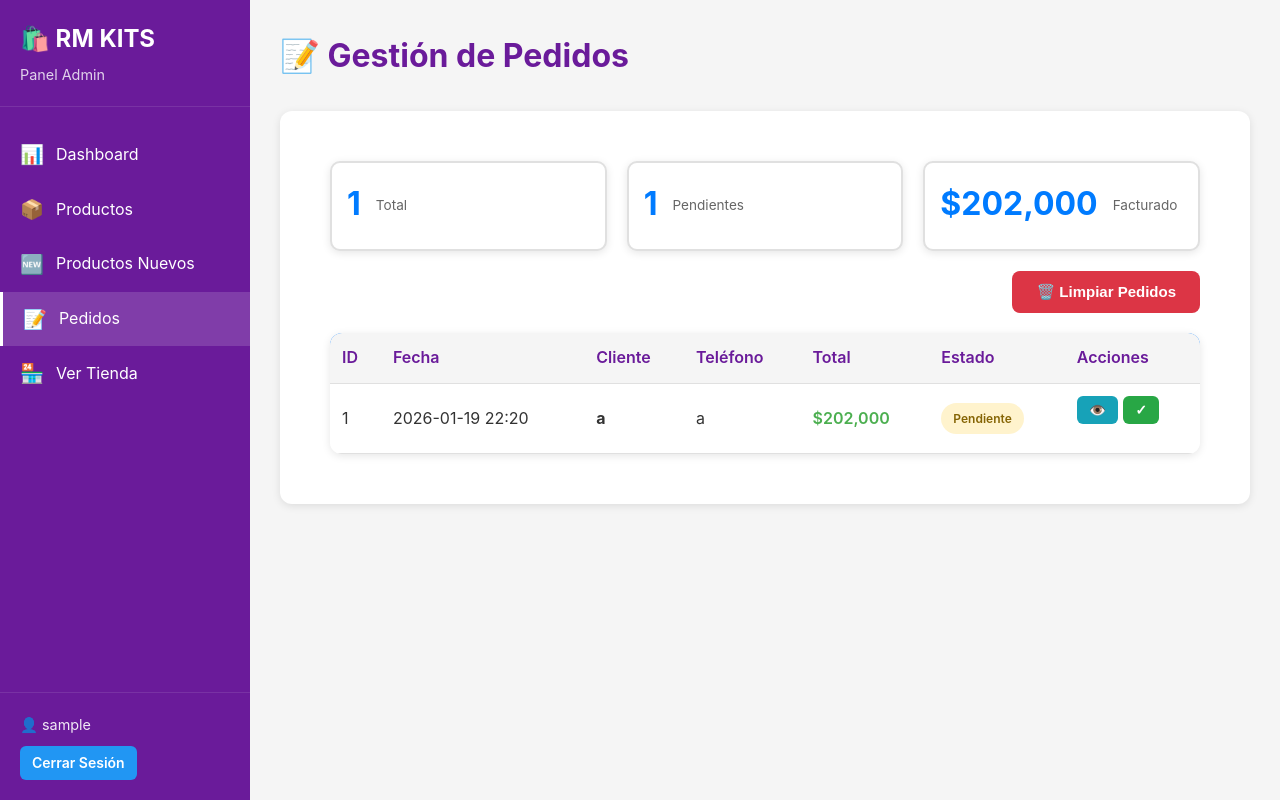
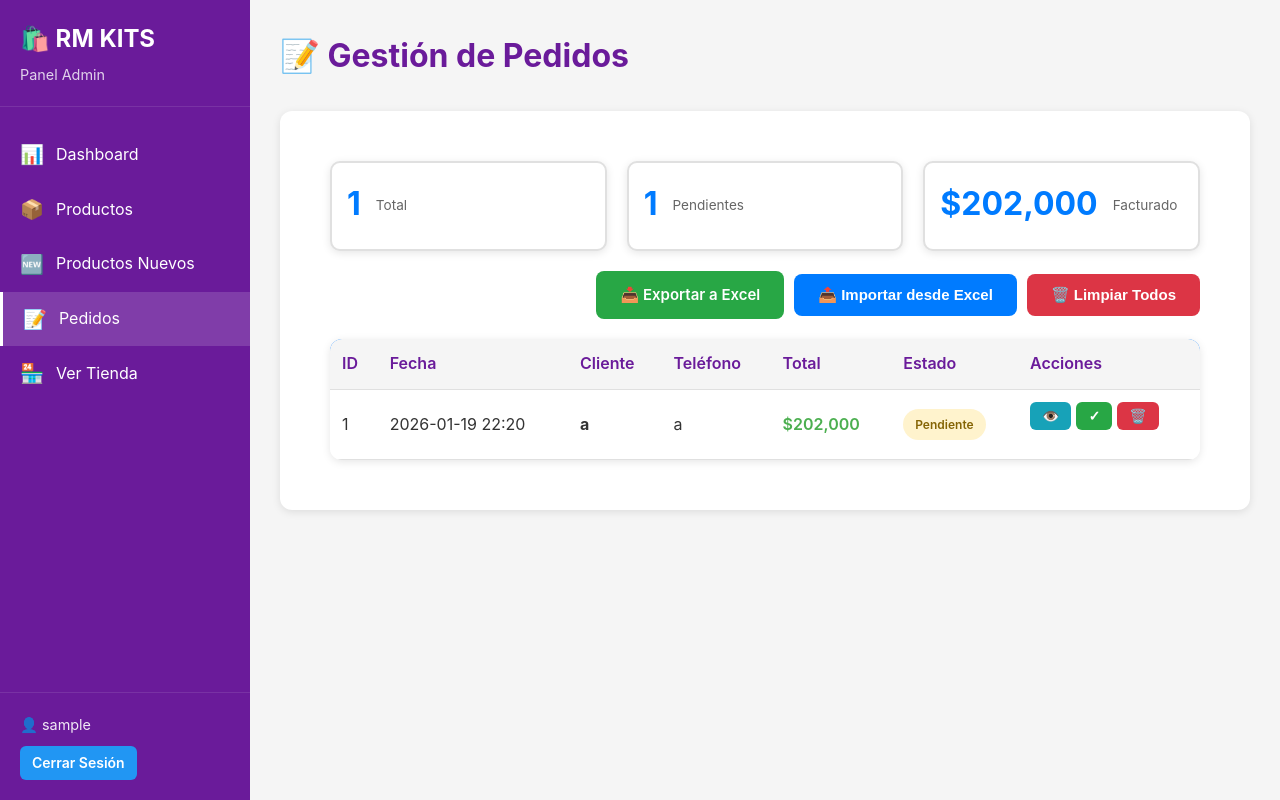
Before and after one commit to lulikatzz/rmkits, a Flask app: page /admin/pedidos in a window 1280 px wide. Run offline with Flask 3, Linux system fonts and the light colour scheme; the visitor is signed in with stand-in values (Sample User, id 1); data comes from the database, SQL or seed files in the repository; both versions use the stored data as it was after the commit; some libraries are stand-ins or nearby versions.

Commit message:
arreglo ios

```diff
--- a/app.py
+++ b/app.py
@@ -8,6 +8,7 @@ import sqlite3
 import urllib.parse
 import logging
 import os
+import json
 from contextlib import contextmanager
 from functools import wraps
 from datetime import datetime
@@ -538,6 +539,269 @@ def admin_pedidos():
         return redirect(url_for('admin_dashboard'))
 
 
+@app.route("/admin/pedidos/exportar")
+@login_required
+def admin_exportar_pedidos():
+    """Exportar pedidos a Excel"""
+    try:
+        with get_db_connection() as conn:
+            cursor = conn.cursor()
+            cursor.execute("SELECT * FROM pedido ORDER BY fecha DESC")
+            pedidos = [dict(row) for row in cursor.fetchall()]
+
+        # Crear archivo Excel
+        wb = Workbook()
+        ws = wb.active
+        ws.title = "Pedidos"
+
+        # Estilos
+        header_fill = PatternFill(start_color="6a1b9a", end_color="6a1b9a", fill_type="solid")
+        header_font = Font(color="FFFFFF", bold=True, size=12)
+        header_alignment = Alignment(horizontal="center", vertical="center")
+
+        # Encabezados
+        headers = [
+            "ID", "Fecha", "Cliente", "CUIT", "Teléfono", "Email",
+            "Método Entrega", "Dirección Envío", "Localidad", "Provincia",
+            "CP", "Destinatario", "Referencias", "Total", "Estado"
+        ]
+
+        for col_num, header in enumerate(headers, 1):
+            cell = ws.cell(row=1, column=col_num)
+            cell.value = header
+            cell.fill = header_fill
+            cell.font = header_font
+            cell.alignment = header_alignment
+
+        # Datos
+        for row_num, pedido in enumerate(pedidos, 2):
+            ws.cell(row=row_num, column=1, value=pedido.get('id', ''))
+
+            # Formatear fecha
+            fecha = pedido.get('fecha', '')
+            if fecha:
+                try:
+                    fecha_obj = datetime.strptime(fecha, '%Y-%m-%d %H:%M:%S')
+                    fecha = fecha_obj.strftime('%d/%m/%Y %H:%M')
+                except:
+                    pass
+            ws.cell(row=row_num, column=2, value=fecha)
+
+            ws.cell(row=row_num, column=3, value=pedido.get('cliente_nombre', ''))
+            ws.cell(row=row_num, column=4, value=pedido.get('cliente_cuit', ''))
+            ws.cell(row=row_num, column=5, value=pedido.get('cliente_telefono', ''))
+            ws.cell(row=row_num, column=6, value=pedido.get('cliente_email', ''))
+            ws.cell(row=row_num, column=7, value=pedido.get('metodo_entrega', ''))
+            ws.cell(row=row_num, column=8, value=pedido.get('envio_direccion', ''))
+            ws.cell(row=row_num, column=9, value=pedido.get('envio_localidad', ''))
+            ws.cell(row=row_num, column=10, value=pedido.get('envio_provincia', ''))
+            ws.cell(row=row_num, column=11, value=pedido.get('envio_cp', ''))
+            ws.cell(row=row_num, column=12, value=pedido.get('envio_nombre_destinatario', ''))
+            ws.cell(row=row_num, column=13, value=pedido.get('envio_referencias', ''))
+
+            # Total como número
+            total = pedido.get('total', 0)
+            ws.cell(row=row_num, column=14, value=total)
+
+            ws.cell(row=row_num, column=15, value=pedido.get('estado', 'pendiente'))
+
+        # Ajustar ancho de columnas
+        ws.column_dimensions['A'].width = 8
+        ws.column_dimensions['B'].width = 18
+        ws.column_dimensions['C'].width = 25
+        ws.column_dimensions['D'].width = 15
+        ws.column_dimensions['E'].width = 15
+        ws.column_dimensions['F'].width = 30
+        ws.column_dimensions['G'].width = 15
+        ws.column_dimensions['H'].width = 35
+        ws.column_dimensions['I'].width = 20
+        ws.column_dimensions['J'].width = 15
+        ws.column_dimensions['K'].width = 10
+        ws.column_dimensions['L'].width = 25
+        ws.column_dimensions['M'].width = 30
+        ws.column_dimensions['N'].width = 12
+        ws.column_dimensions['O'].width = 12
+
+        # Crear una segunda hoja con detalles de productos
+        ws_detalle = wb.create_sheet(title="Detalle Productos")
+
+        # Encabezados para la hoja de detalles
+        detail_headers = ["Pedido ID", "Fecha", "Cliente", "Código", "Producto", "Cantidad", "Precio Unit.", "Subtotal"]
+        for col_num, header in enumerate(detail_headers, 1):
+            cell = ws_detalle.cell(row=1, column=col_num)
+            cell.value = header
+            cell.fill = header_fill
+            cell.font = header_font
+            cell.alignment = header_alignment
+
+        # Agregar detalles de productos
+        detail_row = 2
+        for pedido in pedidos:
+            try:
+                import json
+                productos = json.loads(pedido.get('productos', '[]'))
+                for prod in productos:
+                    ws_detalle.cell(row=detail_row, column=1, value=pedido.get('id', ''))
+
+                    # Fecha
+                    fecha = pedido.get('fecha', '')
+                    if fecha:
+                        try:
+                            fecha_obj = datetime.strptime(fecha, '%Y-%m-%d %H:%M:%S')
+                            fecha = fecha_obj.strftime('%d/%m/%Y')
+                        except:
+                            pass
+                    ws_detalle.cell(row=detail_row, column=2, value=fecha)
+
+                    ws_detalle.cell(row=detail_row, column=3, value=pedido.get('cliente_nombre', ''))
+                    ws_detalle.cell(row=detail_row, column=4, value=prod.get('codigo', ''))
+                    ws_detalle.cell(row=detail_row, column=5, value=prod.get('titulo', ''))
+                    ws_detalle.cell(row=detail_row, column=6, value=prod.get('cantidad', 0))
+                    ws_detalle.cell(row=detail_row, column=7, value=prod.get('precio', 0))
+                    ws_detalle.cell(row=detail_row, column=8, value=prod.get('cantidad', 0) * prod.get('precio', 0))
+                    detail_row += 1
+            except:
+                pass
+
+        # Ajustar ancho de columnas de detalle
+        ws_detalle.column_dimensions['A'].width = 10
+        ws_detalle.column_dimensions['B'].width = 12
+        ws_detalle.column_dimensions['C'].width = 25
+        ws_detalle.column_dimensions['D'].width = 12
+        ws_detalle.column_dimensions['E'].width = 40
+        ws_detalle.column_dimensions['F'].width = 10
+        ws_detalle.column_dimensions['G'].width = 12
+        ws_detalle.column_dimensions['H'].width = 12
+
+        # Guardar en memoria
+        output = BytesIO()
+        wb.save(output)
+        output.seek(0)
+
+        # Generar nombre de archivo con fecha
+        fecha_actual = datetime.now().strftime('%Y%m%d_%H%M%S')
+        filename = f"pedidos_rmkits_{fecha_actual}.xlsx"
+
+        return send_file(
+            output,
+            mimetype='application/vnd.openxmlformats-officedocument.spreadsheetml.sheet',
+            as_attachment=True,
+            download_name=filename
+        )
+
+    except Exception as e:
+        logger.error(f"Error al exportar pedidos: {e}")
+        flash('Error al exportar pedidos', 'error')
+        return redirect(url_for('admin_pedidos'))
+
+
+@app.route("/admin/pedido/<int:id>/eliminar", methods=["POST"])
+@login_required
+def admin_eliminar_pedido(id):
+    """Eliminar un pedido individual"""
+    try:
+        with get_db_connection() as conn:
+            cursor = conn.cursor()
+            cursor.execute("DELETE FROM pedido WHERE id = ?", (id,))
+            conn.commit()
+
+            if cursor.rowcount > 0:
+                return jsonify({'success': True})
+            else:
+                return jsonify({'success': False, 'error': 'Pedido no encontrado'}), 404
+    except Exception as e:
+        logger.error(f"Error al eliminar pedido: {e}")
+        return jsonify({'success': False, 'error': str(e)}), 500
+
+
+@app.route("/admin/pedidos/importar", methods=["POST"])
+@login_required
+def admin_importar_pedidos():
+    """Importar pedidos desde archivo Excel"""
+    try:
+        if 'archivo' not in request.files:
+            flash('No se seleccionó archivo', 'error')
+            return redirect(url_for('admin_pedidos'))
+
+        file = request.files['archivo']
+        if file.filename == '':
+            flash('No se seleccionó archivo', 'error')
+            return redirect(url_for('admin_pedidos'))
+
+        if not file.filename.endswith(('.xlsx', '.xls')):
+            flash('El archivo debe ser Excel (.xlsx o .xls)', 'error')
+            return redirect(url_for('admin_pedidos'))
+
+        # Leer archivo Excel
+        wb = load_workbook(file)
+        ws = wb.active
+
+        pedidos_importados = 0
+
+        with get_db_connection() as conn:
+            cursor = conn.cursor()
+
+            # Leer desde la fila 2 (la 1 son encabezados)
+            for row in ws.iter_rows(min_row=2, values_only=True):
+                # Verificar que la fila tenga datos
+                if not row[0]:  # Si no hay ID, saltar
+                    continue
+
+                # Extraer datos de la fila
+                # [ID, Fecha, Cliente, CUIT, Teléfono, Email, Método Entrega, Dirección Envío,
+                #  Localidad, Provincia, CP, Destinatario, Referencias, Total, Estado]
+
+                fecha_str = row[1] if row[1] else datetime.now().strftime('%Y-%m-%d %H:%M:%S')
+                if isinstance(fecha_str, datetime):
+                    fecha_str = fecha_str.strftime('%Y-%m-%d %H:%M:%S')
+                elif isinstance(fecha_str, str):
+                    # Intentar parsear si es string en formato dd/mm/yyyy
+                    try:
+                        fecha_obj = datetime.strptime(fecha_str, '%d/%m/%Y %H:%M')
+                        fecha_str = fecha_obj.strftime('%Y-%m-%d %H:%M:%S')
+                    except:
+                        try:
+                            fecha_obj = datetime.strptime(fecha_str, '%d/%m/%Y')
+                            fecha_str = fecha_obj.strftime('%Y-%m-%d %H:%M:%S')
+                        except:
+                            fecha_str = datetime.now().strftime('%Y-%m-%d %H:%M:%S')
+
+                cursor.execute("""
+                    INSERT INTO pedido (fecha, cliente_nombre, cliente_cuit, cliente_telefono,
+                                       cliente_email, metodo_entrega, envio_direccion, envio_localidad,
+                                       envio_provincia, envio_cp, envio_nombre_destinatario,
+                                       envio_referencias, productos, total, estado)
+                    VALUES (?, ?, ?, ?, ?, ?, ?, ?, ?, ?, ?, ?, ?, ?, ?)
+                """, (
+                    fecha_str,
+                    row[2] if row[2] else '',  # cliente_nombre
+                    row[3] if row[3] else '',  # cliente_cuit
+                    row[4] if row[4] else '',  # cliente_telefono
+                    row[5] if row[5] else '',  # cliente_email
+                    row[6] if row[6] else 'retiro',  # metodo_entrega
+                    row[7] if row[7] else '',  # envio_direccion
+                    row[8] if row[8] else '',  # envio_localidad
+                    row[9] if row[9] else '',  # envio_provincia
+                    row[10] if row[10] else '',  # envio_cp
+                    row[11] if row[11] else '',  # envio_nombre_destinatario
+                    row[12] if row[12] else '',  # envio_referencias
+                    '[]',  # productos vacío por defecto
+                    row[13] if row[13] else 0,  # total
+                    row[14] if row[14] else 'pendiente'  # estado
+                ))
+                pedidos_importados += 1
+
+            conn.commit()
+
+        flash(f'✅ {pedidos_importados} pedido(s) importado(s) correctamente', 'success')
+        return redirect(url_for('admin_pedidos'))
+
+    except Exception as e:
+        logger.error(f"Error al importar pedidos: {e}")
+        flash(f'Error al importar pedidos: {str(e)}', 'error')
+        return redirect(url_for('admin_pedidos'))
+
+
 @app.route("/admin/pedido/<int:id>/estado", methods=["POST"])
 @login_required
 def admin_pedido_estado(id):
@@ -546,7 +810,7 @@ def admin_pedido_estado(id):
         data = request.get_json()
         nuevo_estado = data.get('estado')
 
-        estados_validos = ['pendiente', 'procesando', 'completado', 'cancelado']
+        estados_validos = ['pendiente', 'recibido', 'confirmado', 'preparando', 'enviado', 'en-transito', 'entregado', 'pagado', 'completado', 'cancelado']
         if nuevo_estado not in estados_validos:
             return jsonify({'success': False, 'error': 'Estado inválido'}), 400
 
--- a/templates/admin/pedidos.html
+++ b/templates/admin/pedidos.html
@@ -2,6 +2,10 @@
 
 {% block title %}Pedidos{% endblock %}
 {% block page_title %}📝 Gestión de Pedidos{% endblock %}
+
+{% block extra_css %}
+<link rel="stylesheet" href="https://cdn.jsdelivr.net/npm/sweetalert2@11/dist/sweetalert2.min.css">
+{% endblock %}
 
 {% block content %}
 <div class="pedidos-container">
@@ -21,12 +25,28 @@
     </div>
   </div>
 
+  <div class="actions-bar">
     {% if pedidos|length > 0 %}
-  <div class="actions-bar">
+    <a href="{{ url_for('admin_exportar_pedidos') }}" class="btn-success-mobile" style="text-decoration: none;">
+      📥 Exportar a Excel
+    </a>
+    {% endif %}
+    <button onclick="document.getElementById('importarExcel').click()" class="btn-primary-mobile">
+      📤 Importar desde Excel
+    </button>
+    {% if pedidos|length > 0 %}
     <button onclick="limpiarPedidos()" class="btn-danger-mobile">
-      🗑️ Limpiar Pedidos
+      🗑️ Limpiar Todos
     </button>
+    {% endif %}
   </div>
+
+  <!-- Input oculto para importar archivo -->
+  <form id="formImportar" action="{{ url_for('admin_importar_pedidos') }}" method="POST" enctype="multipart/form-data" style="display: none;">
+    <input type="file" id="importarExcel" name="archivo" accept=".xlsx,.xls" onchange="confirmarImportar()">
+  </form>
+
+  {% if pedidos|length > 0 %}
 
   <!-- Vista Desktop: Tabla -->
   <div class="desktop-view">
@@ -62,6 +82,9 @@
               </button>
               <button onclick="cambiarEstado({{ pedido.id }}, '{{ pedido.estado }}')" class="btn btn-sm btn-success" title="Cambiar estado">
                 ✓
+              </button>
+              <button onclick="eliminarPedido({{ pedido.id }})" class="btn btn-sm btn-danger" title="Eliminar">
+                🗑️
               </button>
             </td>
           </tr>
@@ -110,6 +133,9 @@
         </button>
         <button onclick="cambiarEstado({{ pedido.id }}, '{{ pedido.estado }}')" class="btn-action btn-success">
           ✓ Estado
+        </button>
+        <button onclick="eliminarPedido({{ pedido.id }})" class="btn-action btn-danger">
+          🗑️ Eliminar
         </button>
       </div>
     </div>
@@ -211,11 +237,63 @@ function cerrarModal() {
 }
 
 function cambiarEstado(id, estadoActual) {
-  const estados = ['pendiente', 'procesando', 'completado', 'cancelado'];
-  const estadoActualIndex = estados.indexOf(estadoActual);
-  const nuevoEstado = estados[(estadoActualIndex + 1) % estados.length];
+  const estados = [
+    { value: 'pendiente', label: '⏳ Pendiente', color: '#ffc107' },
+    { value: 'recibido', label: '📨 Recibido', color: '#17a2b8' },
+    { value: 'confirmado', label: '✅ Confirmado', color: '#20c997' },
+    { value: 'preparando', label: '📦 Preparando', color: '#6f42c1' },
+    { value: 'enviado', label: '🚚 Enviado', color: '#fd7e14' },
+    { value: 'en-transito', label: '🛣️ En Tránsito', color: '#0dcaf0' },
+    { value: 'entregado', label: '🏠 Entregado', color: '#198754' },
+    { value: 'pagado', label: '💰 Pagado', color: '#28a745' },
+    { value: 'completado', label: '✔️ Completado', color: '#28a745' },
+    { value: 'cancelado', label: '❌ Cancelado', color: '#dc3545' }
+  ];
 
-  if (confirm(`¿Cambiar estado a "${nuevoEstado}"?`)) {
+  // Crear modal con selector de estados
+  let html = '<div style="text-align: left; padding: 20px;">';
+  html += '<h3 style="margin-bottom: 20px; color: #333;">Selecciona el nuevo estado:</h3>';
+  html += '<div style="display: grid; gap: 10px;">';
+
+  estados.forEach(estado => {
+    const esActual = estado.value === estadoActual;
+    html += `
+      <button
+        onclick="aplicarEstado(${id}, '${estado.value}')"
+        style="
+          padding: 15px;
+          border: ${esActual ? '3px solid ' + estado.color : '2px solid #e0e0e0'};
+          background: ${esActual ? estado.color + '20' : 'white'};
+          border-radius: 8px;
+          cursor: pointer;
+          font-size: 16px;
+          font-weight: ${esActual ? 'bold' : 'normal'};
+          text-align: left;
+          transition: all 0.2s;
+          color: #333;
+        "
+        onmouseover="this.style.background='${estado.color}20'; this.style.borderColor='${estado.color}';"
+        onmouseout="this.style.background='${esActual ? estado.color + '20' : 'white'}'; this.style.borderColor='${esActual ? estado.color : '#e0e0e0'}';"
+      >
+        ${estado.label} ${esActual ? '(Actual)' : ''}
+      </button>
+    `;
+  });
+
+  html += '</div></div>';
+
+  Swal.fire({
+    title: 'Cambiar Estado del Pedido',
+    html: html,
+    showConfirmButton: false,
+    showCloseButton: true,
+    width: '500px'
+  });
+}
+
+function aplicarEstado(id, nuevoEstado) {
+  Swal.close();
+
   fetch(`/admin/pedido/${id}/estado`, {
     method: 'POST',
     headers: { 'Content-Type': 'application/json' },
@@ -224,12 +302,59 @@ function cambiarEstado(id, estadoActual) {
   .then(response => response.json())
   .then(data => {
     if (data.success) {
+      Swal.fire({
+        icon: 'success',
+        title: '✅ Estado actualizado',
+        showConfirmButton: false,
+        timer: 1500
+      }).then(() => {
+        location.reload();
+      });
+    } else {
+      Swal.fire({
+        icon: 'error',
+        title: 'Error',
+        text: data.error || 'Error al cambiar estado'
+      });
+    }
+  })
+  .catch(error => {
+    Swal.fire({
+      icon: 'error',
+      title: 'Error',
+      text: error.message
+    });
+  });
+}
+
+function eliminarPedido(id) {
+  if (confirm('⚠️ ¿Eliminar este pedido? No se puede deshacer.')) {
+    fetch(`/admin/pedido/${id}/eliminar`, {
+      method: 'POST',
+      headers: { 'Content-Type': 'application/json' }
+    })
+    .then(response => response.json())
+    .then(data => {
+      if (data.success) {
+        alert('✅ Pedido eliminado');
         location.reload();
       } else {
-        alert('Error al cambiar estado');
+        alert('❌ Error: ' + data.error);
       }
     })
-    .catch(error => alert('Error: ' + error.message));
+    .catch(error => alert('❌ Error: ' + error.message));
+  }
+}
+
+function confirmarImportar() {
+  const input = document.getElementById('importarExcel');
+  if (input.files.length > 0) {
+    const fileName = input.files[0].name;
+    if (confirm(`¿Importar pedidos desde "${fileName}"?`)) {
+      document.getElementById('formImportar').submit();
+    } else {
+      input.value = ''; // Limpiar selección
+    }
   }
 }
 
@@ -296,6 +421,50 @@ document.addEventListener('keydown', function(e) {
 .actions-bar {
   margin-bottom: 20px;
   text-align: center;
+  display: flex;
+  flex-direction: column;
+  gap: 10px;
+  align-items: center;
+}
+
+.btn-primary-mobile {
+  background: #007bff;
+  color: white;
+  padding: 12px 24px;
+  border: none;
+  border-radius: 8px;
+  font-size: 15px;
+  font-weight: 600;
+  cursor: pointer;
+  width: 100%;
+  max-width: 300px;
+  display: inline-block;
+  text-align: center;
+}
+
+.btn-primary-mobile:active {
+  transform: scale(0.98);
+  background: #0056b3;
+}
+
+.btn-success-mobile {
+  background: #28a745;
+  color: white;
+  padding: 12px 24px;
+  border: none;
+  border-radius: 8px;
+  font-size: 15px;
+  font-weight: 600;
+  cursor: pointer;
+  width: 100%;
+  max-width: 300px;
+  display: inline-block;
+  text-align: center;
+}
+
+.btn-success-mobile:active {
+  transform: scale(0.98);
+  background: #218838;
 }
 
 .btn-danger-mobile {
@@ -678,9 +881,12 @@ document.addEventListener('keydown', function(e) {
 
   .actions-bar {
     text-align: right;
+    flex-direction: row;
+    justify-content: flex-end;
   }
 
-  .btn-danger-mobile {
+  .btn-danger-mobile,
+  .btn-success-mobile {
     width: auto;
   }
 
@@ -739,6 +945,15 @@ document.addEventListener('keydown', function(e) {
     color: white;
   }
 
+  .btn-danger {
+    background: #dc3545;
+    color: white;
+  }
+
+  .btn-primary-mobile {
+    width: auto;
+  }
+
   .modal-content {
     max-width: 700px;
   }
```
Also changed, not shown: other parts of templates/admin/pedidos.html (+38 -2 lines), static/js/carrito.js (+12 -2 lines), productos.db. Lines whose indentation alone changed are shown as unchanged.
